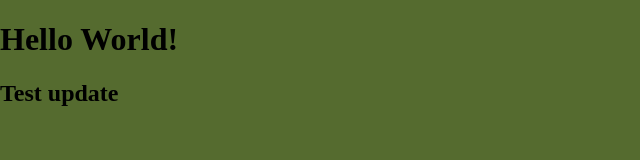
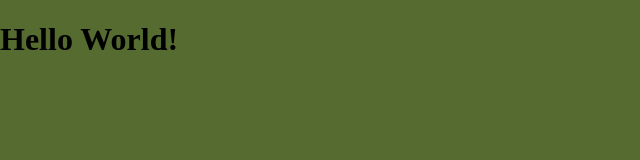
Before and after one commit to kvinothkumarkks/project-1, a plain HTML site: page index.html in a window 1280 px wide. Shown: the whole page, without its empty margins (0-640 px from the left). Drawn offline with Linux system fonts and the light colour scheme.

Commit message:
initial commit

```diff
--- a/index.html
+++ b/index.html
@@ -12,7 +12,7 @@
 </head>
 <body>
     <h1>Hello World!</h1>
-    <h2>Test update</h2>
+
     <script src="script.js"></script>
 </body>
 </html>
```
